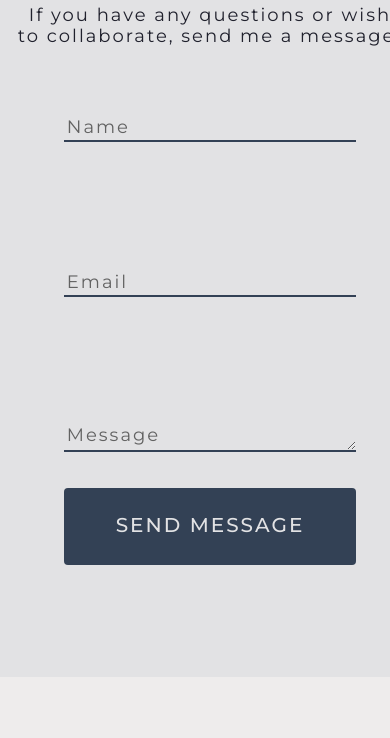
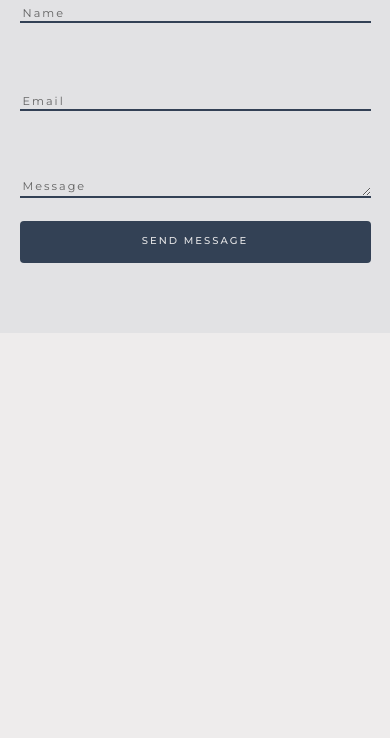
Before and after one commit to MAbdurahman/Simple-Contact-Form, a plain HTML site: page index.html in a window 390 px wide. Shown: the part 106-844 px from the top of the page. Drawn offline with Linux system fonts and the light colour scheme.

Commit message:
Made responsive for tablet in portrait and landscape; responsive in portrait for phones

```diff
--- /dev/null
+++ b/css/responsive.css
@@ -0,0 +1,73 @@
+/*Desktop First Common Breakpoints*/
+
+
+/*tablet landscape and desktop layout (960px or more) */
+@media only screen and (min-width: 960px) {
+    /*...tablet landscape and desktop styles */
+}
+
+/*table portrait layout (768px to 959px) */
+@media only screen and (max-width: 959px) {
+    /*... tablet portrait styles */
+    html {
+        font-size: 83.75%;
+    }
+    #title-paragraph {
+        /*font-size: 1rem;*/
+
+    }
+}
+
+/*mobile landscape layout (481px to 767px) */
+@media only screen and (max-width: 768px) {
+    /*...mobile landscape styles */
+    #title-paragraph {
+        font-size: 1rem;
+    }
+
+}
+
+/*mobile portrait layout (479px or less) */
+@media only screen and (max-width: 480px) {
+    /*...mobile portrait styles */
+    html {
+        font-size: 62.5%;
+    }
+    .ma-container {
+        padding-left: 0;
+        padding-right: 0;
+    }
+    .section__title--paragraph {
+        width: 100%;
+    }
+    #title-paragraph {
+        margin-left: auto;
+        margin-right: auto;
+        font-size: .8375rem;
+        letter-spacing: 1px;
+    }
+    #contact__form--group {
+        width: 90%;
+    }
+    form .contact__form--text {
+        height: 18px;
+    }
+    .contact__form  .contact__form--label {
+        bottom: 35px;
+    }
+
+    .contact__form .contact__form--text:focus+.contact__form--label,
+    .contact__form .contact__form--text.not-empty+.contact__form--label {
+        transform: scale(.80) translateY(-30px);
+    }
+    .contact__form .contact__form--prompt {
+        bottom: 20px
+    }
+    .contact__form:nth-child(3) .contact__form--prompt {
+        bottom: -15px;
+    }
+    form .submit {
+        height: 40px;
+        font-size: 1rem;
+    }
+}
--- a/css/style.css
+++ b/css/style.css
@@ -148,6 +148,8 @@ section {
 @media (min-width: 768px) {
   .ma-container {
     max-width: 720px;
+    margin-left: auto;
+    margin-right: auto;
   }
 }
 
--- a/index.html
+++ b/index.html
@@ -17,6 +17,8 @@
       <link rel="stylesheet" href="css/jquery-ui.min.css">
       <!--main css-->
       <link rel="stylesheet" href="css/style.css">
+      <!-- responsive css -->
+      <link rel="stylesheet" href="css/responsive.css">
 
    </head>
    <body>
```
